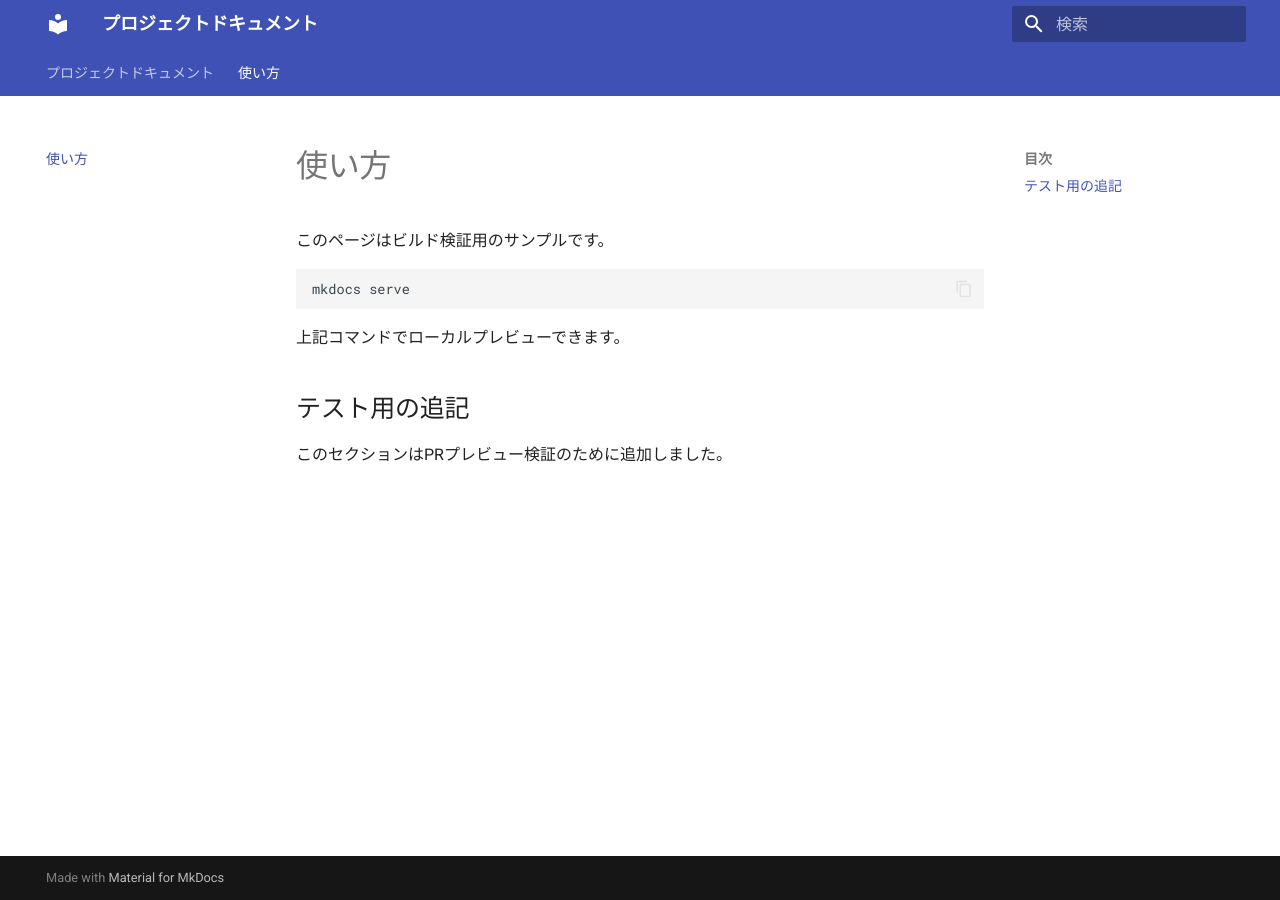
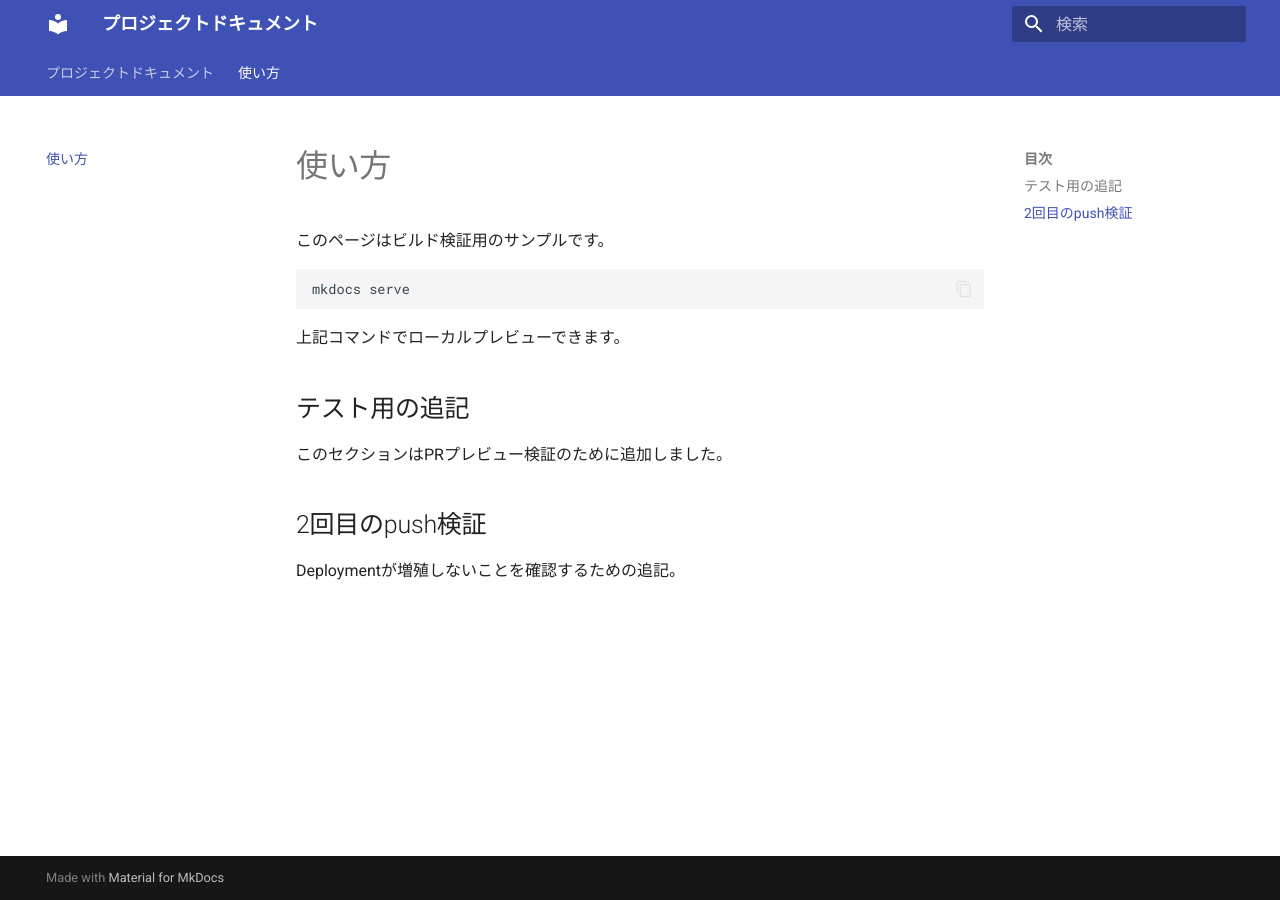
Before and after one commit to Takahiro901/preview-page-test, an MkDocs documentation site: the page built from docs/usage.md, in a window 1280 px wide. Built offline with MkDocs 1.6.1 and Material for MkDocs 9.7.7, drawn with Linux system fonts in a browser that asks for light colours.

Commit message:
docs: 2回目push検証

```diff
--- a/docs/usage.md
+++ b/docs/usage.md
@@ -11,3 +11,7 @@ mkdocs serve
 ## テスト用の追記
 
 このセクションはPRプレビュー検証のために追加しました。
+
+## 2回目のpush検証
+
+Deploymentが増殖しないことを確認するための追記。
```
